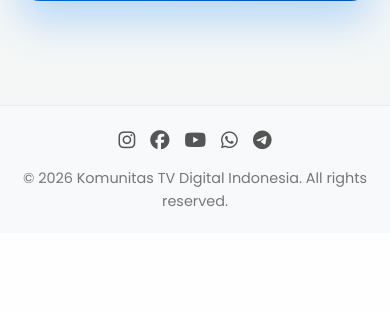
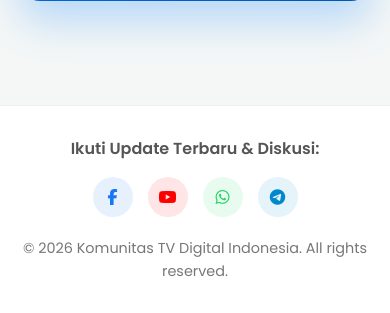
Before and after one commit to ktvdi/web-ktvdi, a Flask app: page /about in a window 390 px wide. Shown: the part 3395-3708 px from the top of the page. Before the commit the page ends 3602 px from the top, so only its background shows below. Run offline with Flask 3, Linux system fonts and the light colour scheme.

Commit message:
Update base.html

```diff
--- a/templates/base.html
+++ b/templates/base.html
@@ -78,30 +56,58 @@
         .nav-btn.register:hover { background: rgba(255,255,255,0.1); }
         .nav-btn.dashboard { background: #ff9f43; color: white; }
 
-        /* Flash Messages */
-        .alert { padding: 15px; border-radius: 8px; margin-bottom: 15px; display: flex; justify-content: space-between; align-items: center; background: white; border-left: 5px solid #ddd; box-shadow: 0 2px 5px rgba(0,0,0,0.05); }
-        .alert-success { border-color: #28a745; background-color: #d4edda; color: #155724; }
-        .alert-error { border-color: #dc3545; background-color: #f8d7da; color: #721c24; }
-        .close-alert { cursor: pointer; font-weight: bold; }
+        /* Main & Footer */
+        main { flex: 1; }
 
-        /* Chatbot */
+        /* Style Khusus Footer Social Media */
+        .social-icons a {
+            display: inline-flex; width: 40px; height: 40px; justify-content: center; align-items: center;
+            border-radius: 50%; transition: all 0.3s ease; text-decoration: none;
+        }
+        /* Warna Brand Medsos */
+        .social-icons a.wa { color: #25D366; background: rgba(37, 211, 102, 0.1); }
+        .social-icons a.wa:hover { background: #25D366; color: white; }
+
+        .social-icons a.fb { color: #1877F2; background: rgba(24, 119, 242, 0.1); }
+        .social-icons a.fb:hover { background: #1877F2; color: white; }
+
+        .social-icons a.yt { color: #FF0000; background: rgba(255, 0, 0, 0.1); }
+        .social-icons a.yt:hover { background: #FF0000; color: white; }
+
+        .social-icons a.tg { color: #0088cc; background: rgba(0, 136, 204, 0.1); }
+        .social-icons a.tg:hover { background: #0088cc; color: white; }
+
+        /* Style untuk Halaman ABOUT (Persuasif) */
+        .join-community-card {
+            background: linear-gradient(135deg, #007bff 0%, #0056b3 100%);
+            color: white; padding: 40px 20px; border-radius: 15px;
+            text-align: center; margin-top: 30px; box-shadow: 0 10px 30px rgba(0,123,255,0.3);
+        }
+        .join-community-card h3 { font-size: 1.8rem; margin-bottom: 10px; font-weight: 700; }
+        .join-community-card p { font-size: 1rem; opacity: 0.9; max-width: 600px; margin: 0 auto 30px auto; line-height: 1.6; }
+        .join-btn-group { display: flex; flex-wrap: wrap; justify-content: center; gap: 15px; }
+        .join-btn {
+            padding: 12px 25px; border-radius: 50px; text-decoration: none; font-weight: 600;
+            display: flex; align-items: center; gap: 8px; transition: transform 0.2s; background: white; color: #333;
+        }
+        .join-btn:hover { transform: translateY(-3px); box-shadow: 0 5px 15px rgba(0,0,0,0.2); }
+        .join-btn.wa { color: #25D366; }
+        .join-btn.tg { color: #0088cc; }
+        .join-btn.fb { color: #1877F2; }
+
+        /* Chatbot UI */
         #chat-toggle { position: fixed; bottom: 20px; right: 20px; width: 60px; height: 60px; background: #007bff; color: white; border: none; border-radius: 50%; font-size: 24px; cursor: pointer; box-shadow: 0 4px 15px rgba(0,0,0,0.2); z-index: 1000; transition: transform 0.3s; display: flex; align-items: center; justify-content: center; }
         #chat-toggle:hover { transform: scale(1.1); }
-
         .chatbot-container { display: none; position: fixed; bottom: 90px; right: 20px; width: 350px; height: 500px; background: white; border-radius: 12px; box-shadow: 0 5px 25px rgba(0,0,0,0.2); flex-direction: column; z-index: 1000; overflow: hidden; border: 1px solid #eee; }
         .chat-header { background: #007bff; padding: 15px; color: white; display: flex; justify-content: space-between; align-items: center; font-weight: 600; }
         .chat-body { flex: 1; padding: 15px; overflow-y: auto; background: #f9f9f9; display: flex; flex-direction: column; gap: 10px; }
         .chat-input-area { padding: 10px; background: white; border-top: 1px solid #eee; display: flex; gap: 10px; }
         #user-input { flex: 1; padding: 10px; border: 1px solid #ddd; border-radius: 20px; outline: none; }
         #send-btn { width: 40px; height: 40px; background: #007bff; color: white; border: none; border-radius: 50%; cursor: pointer; display: flex; align-items: center; justify-content: center; }
-
         .message { padding: 10px 15px; border-radius: 15px; max-width: 80%; font-size: 0.9rem; line-height: 1.4; }
         .message.bot { background: white; border: 1px solid #eee; color: #333; align-self: flex-start; border-bottom-left-radius: 2px; }
         .message.user { background: #007bff; color: white; align-self: flex-end; border-bottom-right-radius: 2px; }
-
-        @media (max-width: 480px) {
-            .chatbot-container { width: 90%; right: 5%; bottom: 80px; height: 60vh; }
-        }
+        @media (max-width: 480px) { .chatbot-container { width: 90%; right: 5%; bottom: 80px; height: 60vh; } }
     </style>
 </head>
 
@@ -152,13 +158,21 @@
     </main>
 
     <footer>
-        <div class="social-icons" style="text-align: center; padding: 20px 0; background: #f8f9fa; border-top: 1px solid #eee; margin-top: 40px;">
-            <div style="display: flex; justify-content: center; gap: 15px; margin-bottom: 10px;">
-                <a href="https://www.instagram.com/" target="_blank" aria-label="Instagram" style="color: #555; font-size: 1.2rem;"><i class="fab fa-instagram"></i></a>
-                <a href="https://www.facebook.com/" target="_blank" aria-label="Facebook" style="color: #555; font-size: 1.2rem;"><i class="fab fa-facebook"></i></a>
-                <a href="https://youtube.com/" target="_blank" aria-label="YouTube" style="color: #555; font-size: 1.2rem;"><i class="fab fa-youtube"></i></a>
-                <a href="#" aria-label="WhatsApp" style="color: #555; font-size: 1.2rem;"><i class="fab fa-whatsapp"></i></a>
-                <a href="#" aria-label="Telegram" style="color: #555; font-size: 1.2rem;"><i class="fab fa-telegram-plane"></i></a>
+        <div class="social-icons" style="text-align: center; padding: 30px 0; background: #fff; border-top: 1px solid #eee; margin-top: 40px;">
+            <p style="margin-bottom: 15px; font-weight: 600; color: #555;">Ikuti Update Terbaru & Diskusi:</p>
+            <div style="display: flex; justify-content: center; gap: 15px; margin-bottom: 20px;">
+                <a href="https://www.facebook.com/groups/357305085288304/?ref=share&mibextid=NSMWBT" target="_blank" class="fb" aria-label="Grup Facebook">
+                    <i class="fab fa-facebook-f"></i>
+                </a>
+                <a href="https://youtube.com/@KomunitasTVDIndonesia" target="_blank" class="yt" aria-label="YouTube KTVDI">
+                    <i class="fab fa-youtube"></i>
+                </a>
+                <a href="https://chat.whatsapp.com/DwqpvihDPRrKFX44bPVDPb" target="_blank" class="wa" aria-label="Grup WhatsApp">
+                    <i class="fab fa-whatsapp"></i>
+                </a>
+                <a href="https://t.me/SiaranDigitalIndonesia" target="_blank" class="tg" aria-label="Grup Telegram">
+                    <i class="fab fa-telegram-plane"></i>
+                </a>
             </div>
             <p style="margin: 0; color: #777; font-size: 0.9rem;">&copy; 2026 Komunitas TV Digital Indonesia. All rights reserved.</p>
         </div>
@@ -185,30 +199,25 @@
 
     <script>
         document.addEventListener('DOMContentLoaded', () => {
-
-            // 1. MENU MOBILE (Tutup otomatis saat diklik)
+            // Mobile Menu
             const menuToggle = document.getElementById('menu-toggle');
             const menuLinks = document.querySelectorAll('.menu-link');
-
             if(menuToggle) {
                 menuLinks.forEach(link => {
-                    link.addEventListener('click', () => {
-                        menuToggle.checked = false;
-                    });
+                    link.addEventListener('click', () => { menuToggle.checked = false; });
                 });
             }
 
-            // 2. AUTO HIDE NOTIFIKASI (4 Detik)
+            // Auto Hide Alert
             const flashWrapper = document.getElementById('flash-wrapper');
             if (flashWrapper) {
                 setTimeout(() => {
-                    flashWrapper.style.transition = "opacity 0.5s ease";
                     flashWrapper.style.opacity = "0";
                     setTimeout(() => flashWrapper.remove(), 500);
                 }, 4000);
             }
 
-            // 3. LOGIKA CHATBOT
+            // Chatbot Logic
             const toggleBtn = document.getElementById("chat-toggle");
             const closeBtn = document.getElementById("close-chat");
             const chatbot = document.getElementById("chatbot");
@@ -216,11 +225,8 @@
             const promptInput = document.getElementById("user-input");
             const sendBtn = document.getElementById("send-btn");
 
-            // Toggle Buka/Tutup
             function toggleChat() {
-                const currentStyle = window.getComputedStyle(chatbot).display;
-                const isHidden = currentStyle === "none";
-
+                const isHidden = window.getComputedStyle(chatbot).display === "none";
                 if (isHidden) {
                     chatbot.style.display = "flex";
                     toggleBtn.style.display = "none";
@@ -273,16 +273,10 @@
                         headers: { "Content-Type": "application/json" },
                         body: JSON.stringify({ prompt })
                     });
-
                     const data = await res.json();
                     chatBody.removeChild(loadingMsg);
-
-                    if (data.response) {
-                        const cleanText = formatResponse(data.response);
-                        appendMessage(cleanText, "bot");
-                    } else {
-                        appendMessage("Maaf, terjadi kesalahan.", "bot");
-                    }
+                    if (data.response) appendMessage(formatResponse(data.response), "bot");
+                    else appendMessage("Maaf, terjadi kesalahan.", "bot");
                 } catch (err) {
                     if(loadingMsg.parentNode) chatBody.removeChild(loadingMsg);
                     appendMessage("⚠️ Gagal terhubung ke server.", "bot");
@@ -290,11 +284,7 @@
             }
 
             if(sendBtn) sendBtn.addEventListener("click", sendPrompt);
-            if(promptInput) {
-                promptInput.addEventListener("keypress", (e) => {
-                    if (e.key === "Enter") sendPrompt();
-                });
-            }
+            if(promptInput) promptInput.addEventListener("keypress", (e) => { if (e.key === "Enter") sendPrompt(); });
         });
     </script>
 </body>
```
Also changed, not shown: other parts of templates/base.html (+13 -41 lines).
